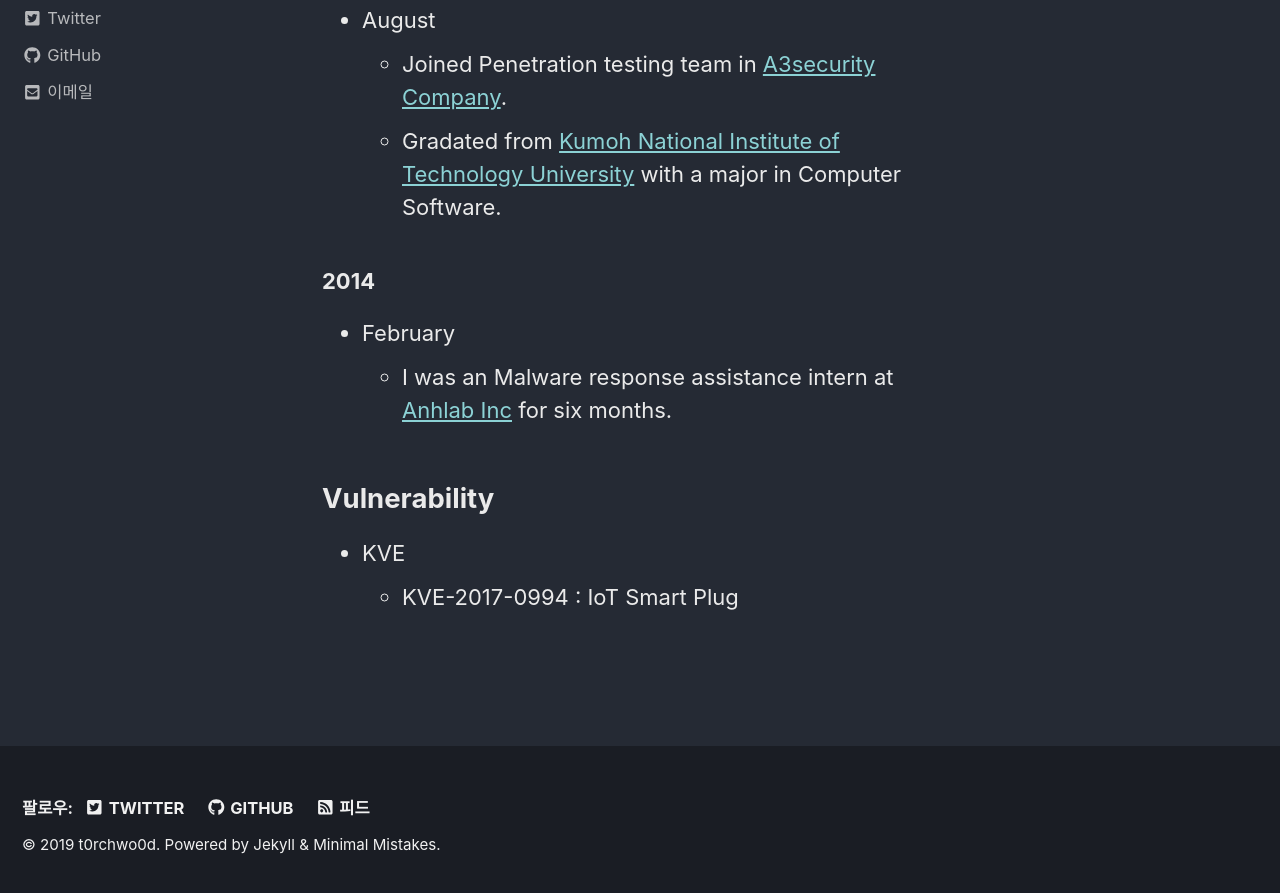
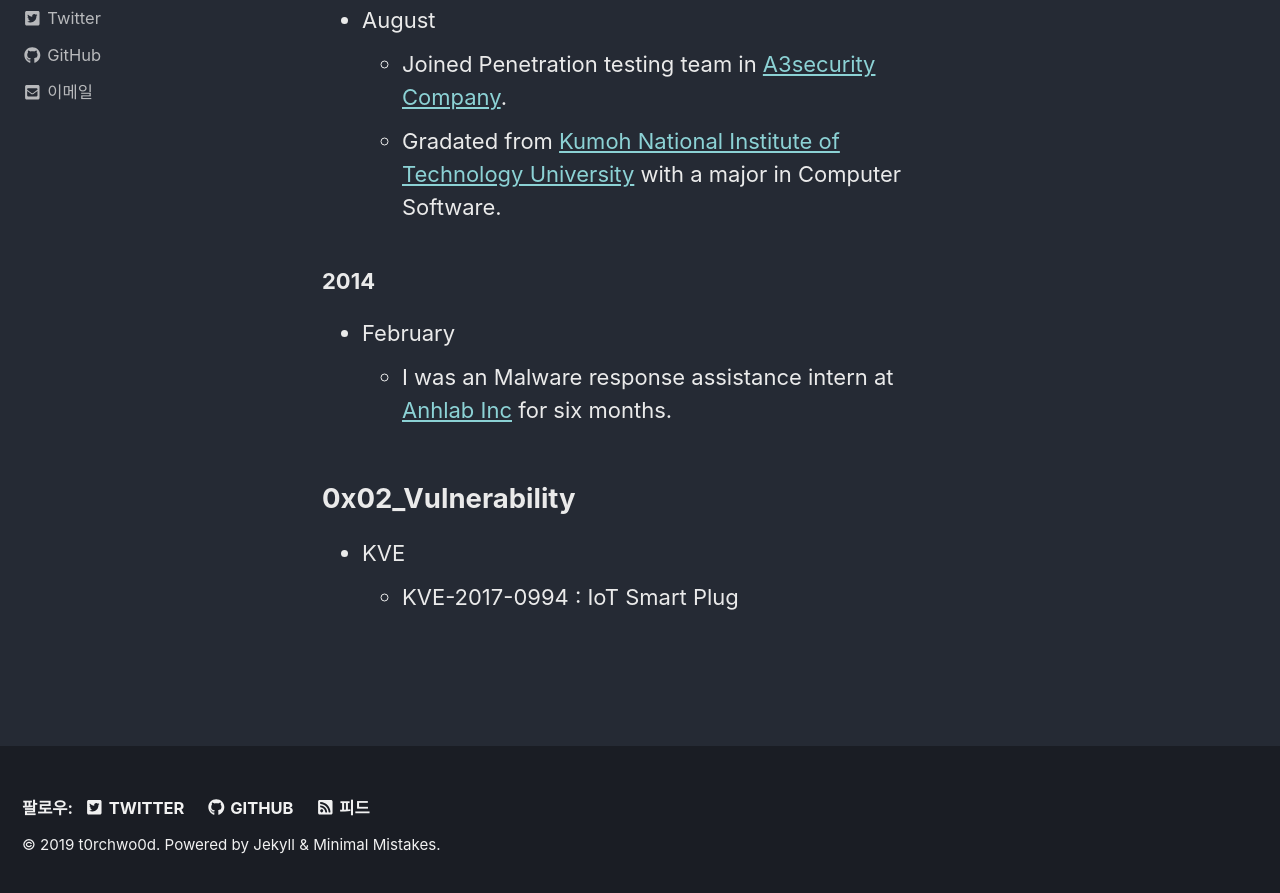
Before and after one commit to t0rchwo0d/t0rchwo0d.github.io, a Jekyll site: the page built from _pages/about.md, in a window 1280 px wide and 900 px high, scrolled down 1230 px. Shown: the top 893 px of the window. Built offline with Jekyll 4.4.1, drawn with Linux system fonts in a browser that asks for light colours; cached includes are drawn as plain includes; nearby versions of some CDN libraries; comment, search, counter and statistics services are not loaded.

Commit message:
Update about.md

```diff
--- a/_pages/about.md
+++ b/_pages/about.md
@@ -32,6 +32,6 @@ author_profile: true
 - February
   - I was an Malware response assistance intern at [Anhlab Inc](https://www.ahnlab.com/kr/site/main.do) for six months.
 
-## Vulnerability
+## 0x02_Vulnerability
 - KVE
   - KVE-2017-0994 : IoT Smart Plug
```
